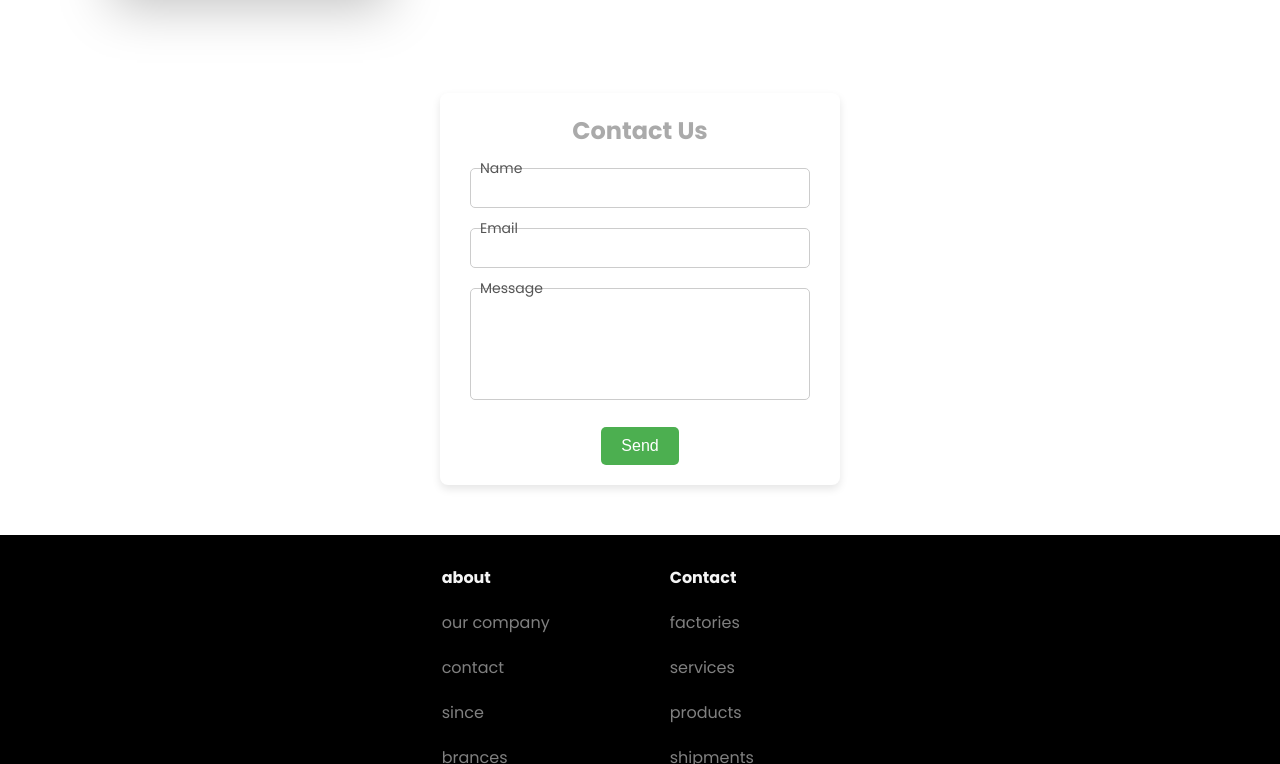
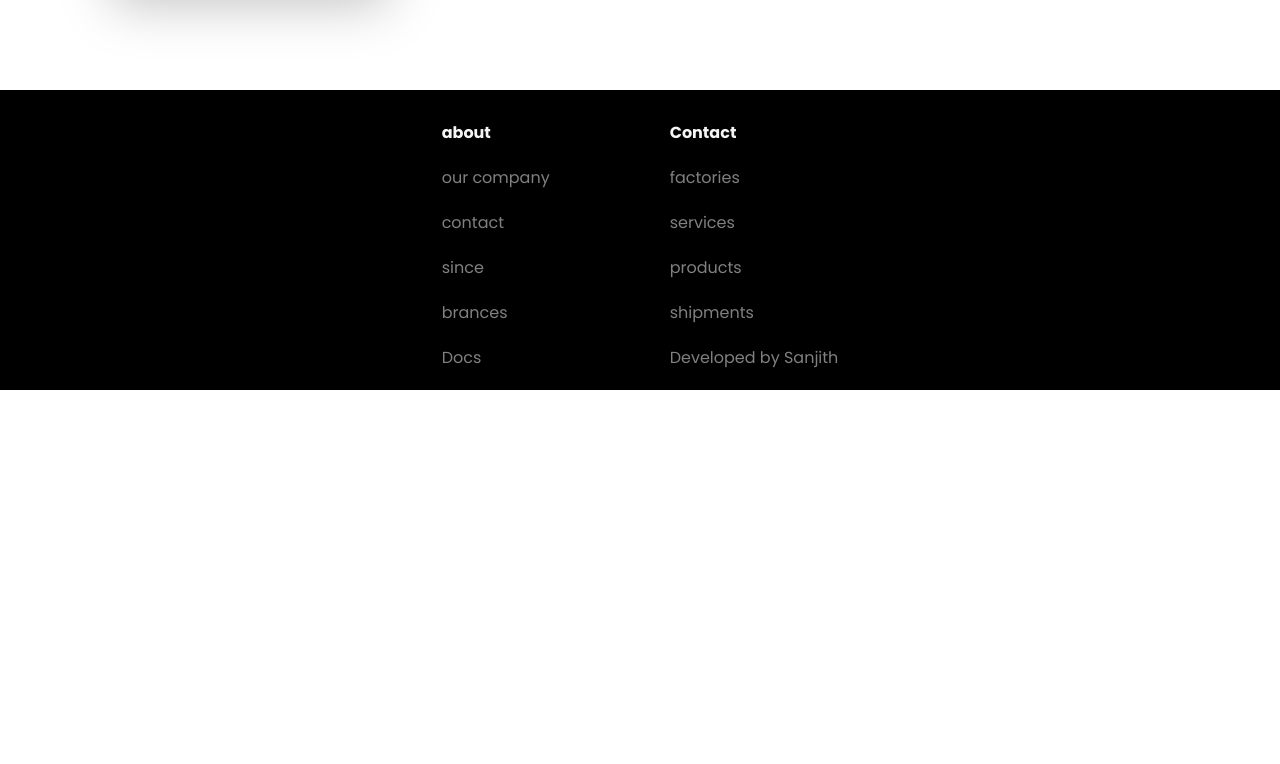
Before and after one commit to sanjith460/trends, a plain HTML site: page index.html in a window 1280 px wide. Shown: the part 2036-2800 px from the top of the page. After the commit the page ends 2426 px from the top, so only its background shows below. Drawn offline with Linux system fonts and the light colour scheme.

Commit message:
Add files via upload

```diff
--- a/index.html
+++ b/index.html
@@ -64,24 +64,6 @@
 		</div>
 	</section>
 
-    <div class="contact-box">
-        <h2>Contact Us</h2>
-        <form action="/submit-form" method="post">
-            <div class="input-box">
-                <input type="text" id="name" name="name" required>
-                <label for="name">Name</label>
-            </div>
-            <div class="input-box">
-                <input type="email" id="email" name="email" required>
-                <label for="email">Email</label>
-            </div>
-            <div class="input-box">
-                <textarea id="message" name="message" rows="5" required></textarea>
-                <label for="message">Message</label>
-            </div>
-            <button type="submit">Send</button>
-        </form>
-    </div>
 
 
 	<section>
--- a/style.css
+++ b/style.css
@@ -170,76 +170,7 @@ img{
 }
 
 
-.contact-box {
-    background-color: #fff;
-    padding: 20px 30px;
-    margin:  0 auto;
-    border-radius: 8px;
-    box-shadow: 0 4px 8px rgba(0, 0, 0, 0.1);
-    width: 400px;
 
-    text-align: center;
-    margin-bottom: 50px;
-}
-
-.contact-box h2 {
-    margin-bottom: 20px;
-     color: #aaa;
-}
-
-.input-box {
-    position: relative;
-    margin-bottom: 20px;
-}
-
-.input-box input,
-.input-box textarea {
-    width: 100%;
-    padding: 10px;
-    border: 1px solid #ccc;
-    border-radius: 5px;
-    outline: none;
-    font-size: 16px;
-    background: none;
-}
-
-.input-box label {
-    position: absolute;
-    top: 10px;
-    left: 10px;
-    font-size: 16px;
-    color: #aaa;
-    transition: all 0.3s ease;
-    pointer-events: none;
-}
-
-.input-box input:focus ~ label,
-.input-box input:not(:placeholder-shown) ~ label,
-.input-box textarea:focus ~ label,
-.input-box textarea:not(:placeholder-shown) ~ label {
-    top: -10px;
-    left: 10px;
-    font-size: 14px;
-    color: #555;
-}
-
-textarea {
-    resize: none;
-}
-
-button {
-    background-color: #4CAF50;
-    color: white;
-    border: none;
-    padding: 10px 20px;
-    border-radius: 5px;
-    cursor: pointer;
-    font-size: 16px;
-}
-
-button:hover {
-    background-color: #45a049;
-}
 
 @media (max-width:650px){
 	nav a{
```
